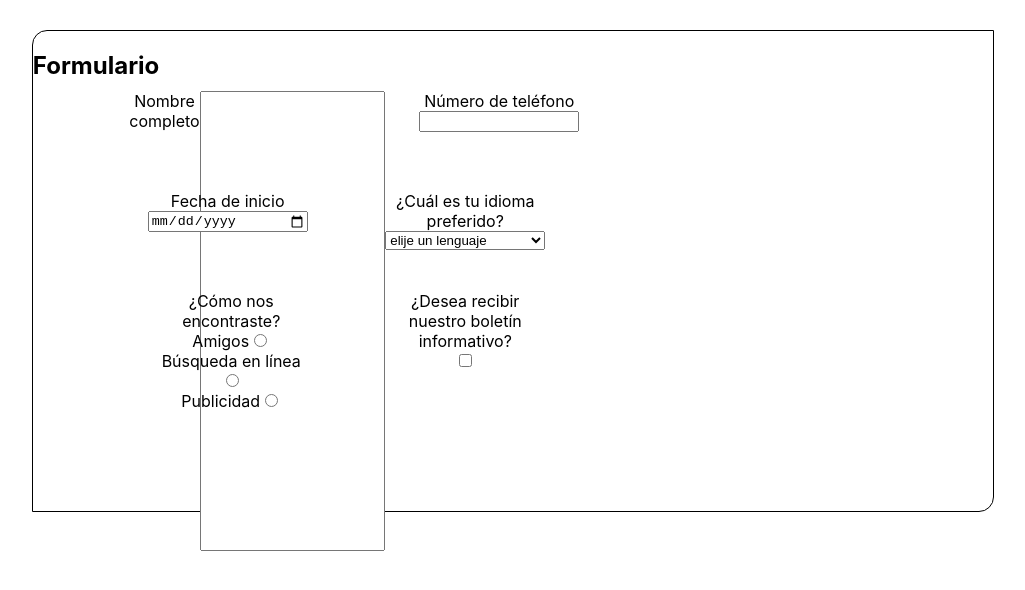
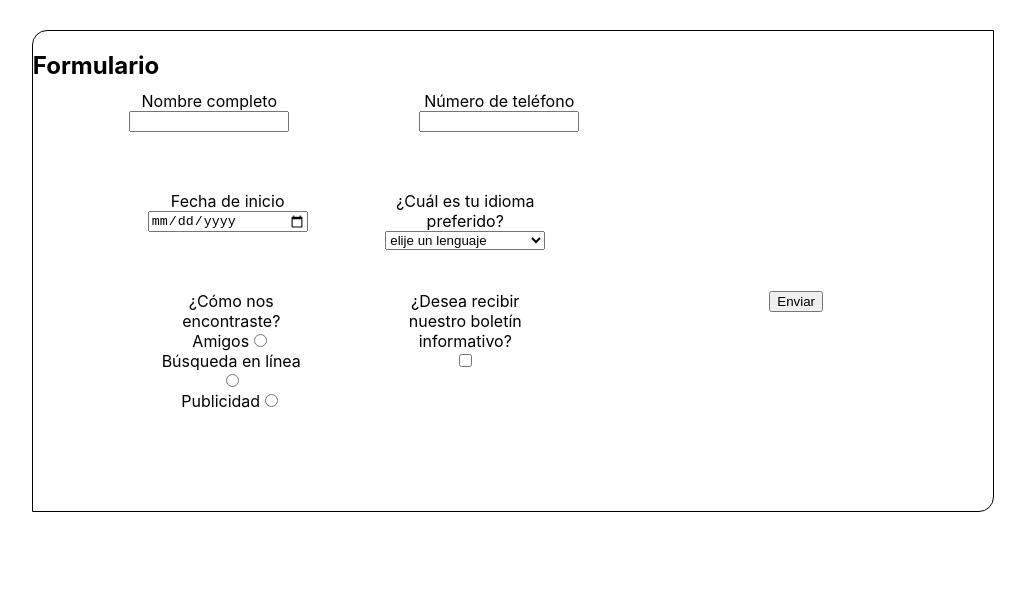
Before and after one commit to Dionel22/challenge-tecnico-henry, a React (Create React App) app: page / in a window 1280 px wide. Shown: the top 590 px of the page, without its empty margins (45-1070 px from the left). Built offline with nearby package versions, Linux system fonts and the light colour scheme.

Commit message:
redux y forms

```diff
--- a/src/Components/Form.jsx
+++ b/src/Components/Form.jsx
@@ -1,35 +1,50 @@
-import React, { useState } from "react";
+import React, { useEffect, useState } from "react";
 import data from "../data";
 import style from "./Form.module.css";
+import { useDispatch } from "react-redux";
+import { postForms } from "../Redux/action";
 
 export default function Form() {
-
+  const dispatch = useDispatch();
   const [form, setForm] = useState({
     name: "",
     phone: 0,
     startDate: "",
     preferredLanguage: "",
     howFound: "",
-    newsletterSubscription: "",
+    newsletterSubscription: false
   });
+
+  useEffect(()=>{
+
+  },[])
 
   const handleForm = (event) => {
     const { name, value } = event.target;
-    //console.log("name",name);
-    //console.log("value",value);
-    setForm({
+    console.log("name",name);
+    console.log("value",value);
+    if(name === "newsletterSubscription"){
+      setForm({
+        ...form,
+        [name]: !form.newsletterSubscription,
+      });
+    }
+    else{
+      setForm({
       ...form,
       [name]: value,
     });
+    }
   };
-  //console.log("form",form);
+  console.log("form",form);
 
   const handleSubmit = (event) => {
-
+    event.preventDefault();
+    dispatch(postForms(form))
   }
 
   return (
-    <form>
+    <form onSubmit={handleSubmit}>
       <div className={style.contenedor}>
         <h2>Formulario</h2>
         {data?.items.map((e, i) => (
--- a/src/Components/Form.module.css
+++ b/src/Components/Form.module.css
@@ -9,16 +9,13 @@
     top: 30px;
 }
 
-.item{
-    display: flex;
-    flex-direction: row;
-}
+
 
 .name{
     display: flex;
     position: relative;
     margin: 10px;
-    flex-direction: row;
+    flex-direction: column;
     left: -40px;
     top: 50px;
 }
@@ -89,6 +86,6 @@
     display: flex;
     position: relative;
     margin: 10px;
-    right: 1480px;
+    right: 480px;
     top: 250px;
 }
--- a/src/Redux/action.js
+++ b/src/Redux/action.js
@@ -23,7 +23,8 @@ export const getForms = () => {
 export const postForms = (body) => {
   return async (dispatch) => {
     try {
-      const response = await axios.post(`http://localhost:3001/form/${body}`);
+      const response = await axios.post(`http://localhost:3001/form`,body);
+      console.log(response.data)
       return dispatch({
         type: POSTFORMS,
         payload: response.data,
```
Also changed, not shown: src/Views/Login.jsx (added, +7 -0 lines), src/Views/Registre.jsx (added, +7 -0 lines).
